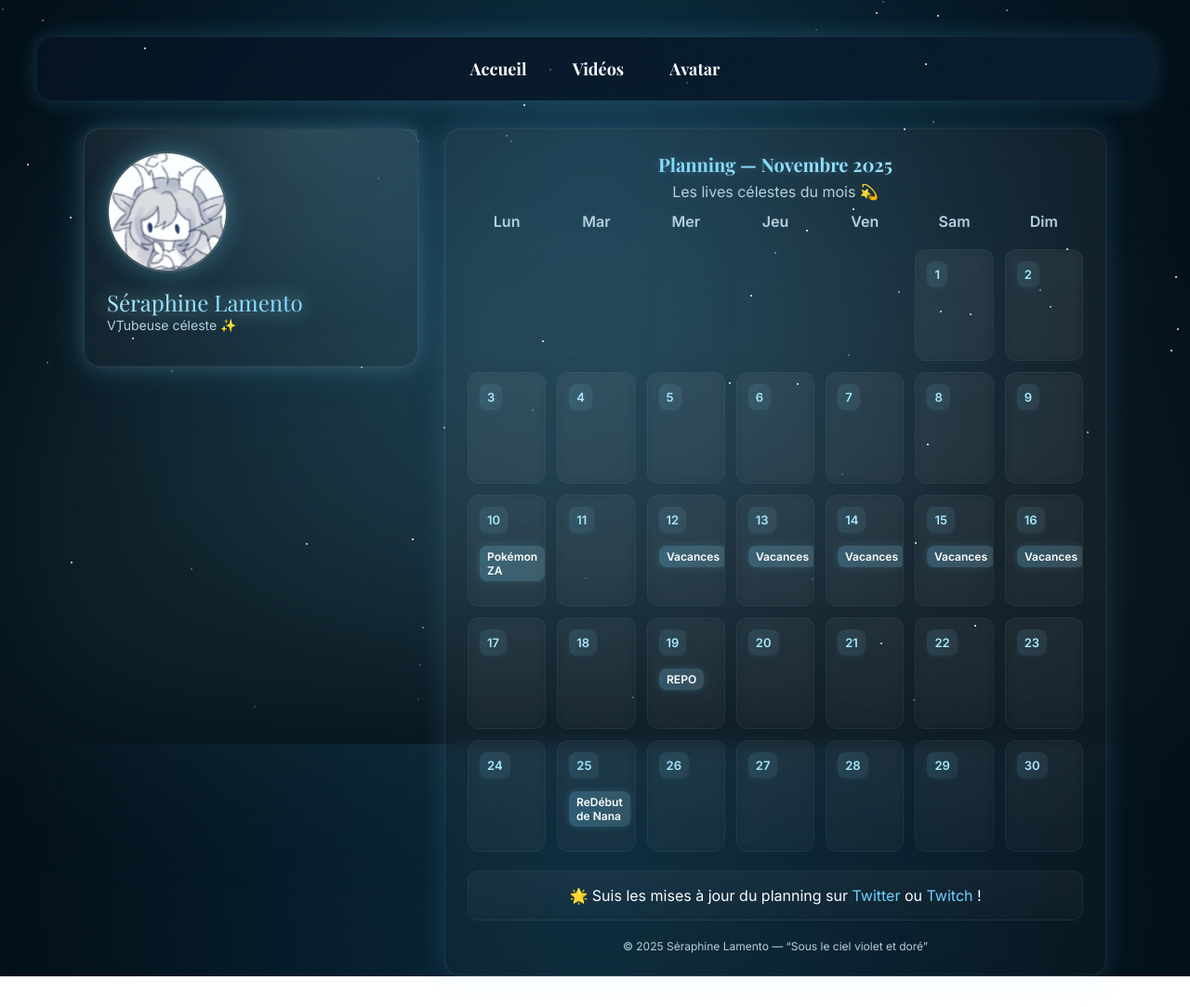
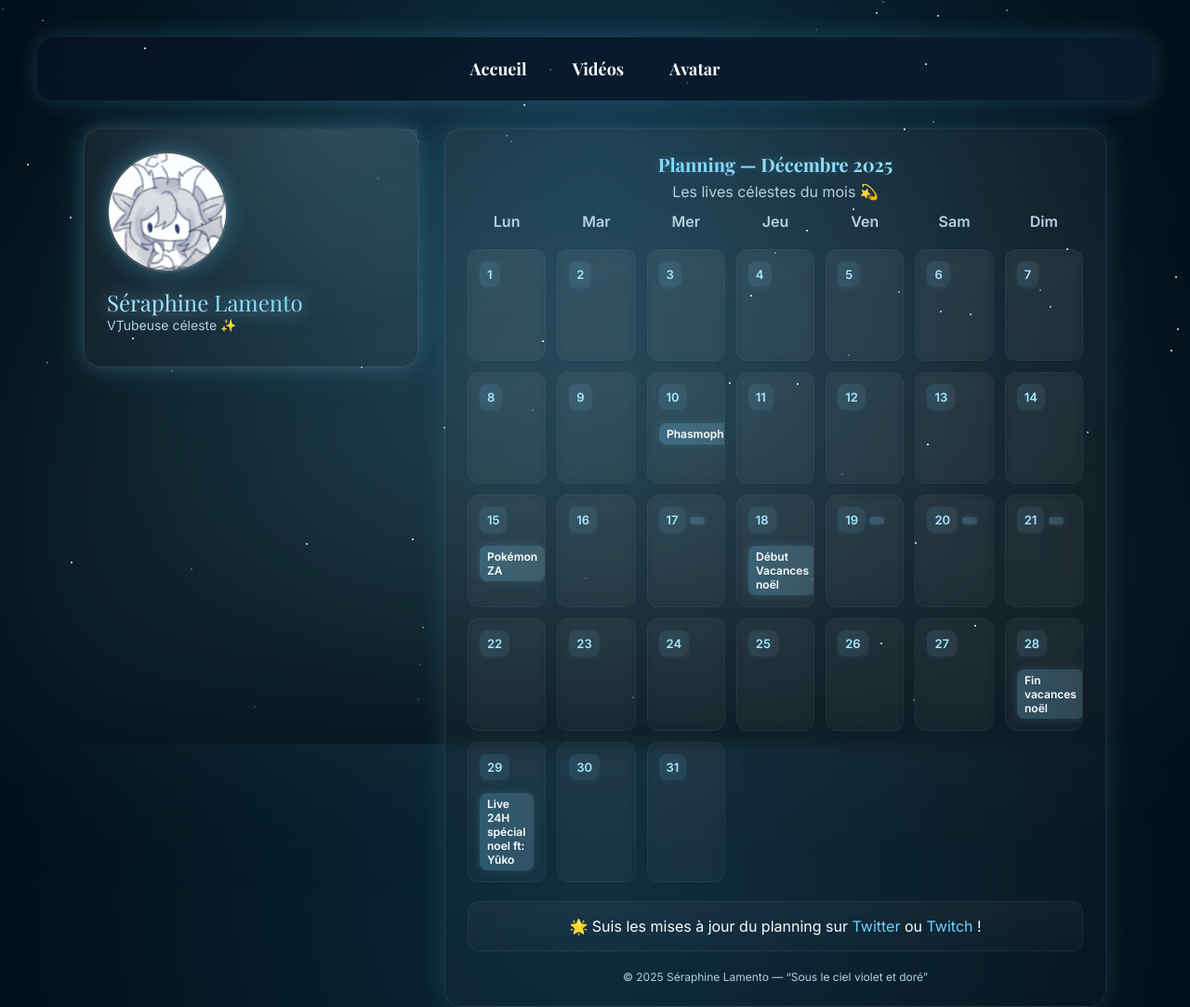
Before and after one commit to SeraraMento/Serasite, a plain HTML site: page planning.html in a window 1280 px wide. Shown: the whole page at 93% size. Before the commit the page ends 1050 px from the top, so only its background shows below. Drawn offline with nearby package versions, Linux system fonts and the light colour scheme.

Commit message:
Add files via upload

```diff
--- a/planning.html
+++ b/planning.html
@@ -35,7 +35,7 @@
         <!-- Panel principal -->
         <div class="main-panel">
             <div class="calendar-header">
-                <h3>Planning — Novembre 2025</h3>
+                <h3>Planning — Décembre 2025</h3>
                 <div class="h-sub">Les lives célestes du mois 💫</div>
             </div>
 
@@ -51,21 +51,12 @@
 
             <div class="calendar">
                 <!-- Semaine 1 -->
-                <div class="day empty"></div>
-                <div class="day empty"></div>
-                <div class="day empty"></div>
-                <div class="day empty">
-                </div>
-                <div class="day empty">
-                </div>
                 <div class="day">
                     <div class="day-number">1</div>
                 </div>
                 <div class="day">
                     <div class="day-number">2</div>
                 </div>
-
-                <!-- Semaine 2 -->
                 <div class="day">
                     <div class="day-number">3</div>
                 </div>
@@ -81,92 +72,105 @@
                 <div class="day">
                     <div class="day-number">7</div>
                 </div>
+
+                <!-- Semaine 2 -->
                 <div class="day">
                     <div class="day-number">8</div>
                 </div>
                 <div class="day">
                     <div class="day-number">9</div>
                 </div>
-
-                <!-- Semaine 3 -->
                 <div class="day">
                     <div class="day-number">10</div>
-                    <div class="live">Pokémon ZA</div>
+                    <div class="live">Phasmophobia</div>
                 </div>
                 <div class="day">
                     <div class="day-number">11</div>
                 </div>
                 <div class="day">
                     <div class="day-number">12</div>
-                    <div class="live">Vacances</div>
                 </div>
                 <div class="day">
                     <div class="day-number">13</div>
-                    <div class="live">Vacances</div>
                 </div>
                 <div class="day">
                     <div class="day-number">14</div>
-                    <div class="live">Vacances</div>
                 </div>
+
+                <!-- Semaine 3 -->
                 <div class="day">
                     <div class="day-number">15</div>
-                    <div class="live">Vacances</div>
+                    <div class="live">Pokémon ZA</div>
                 </div>
                 <div class="day">
                     <div class="day-number">16</div>
-                    <div class="live">Vacances</div>
+                </div>
+                <div class="day">
+                    <div class="day-number">17</div>
+                    <div class="live"></div>
+                </div>
+                <div class="day">
+                    <div class="day-number">18</div>
+                    <div class="live">Début Vacances noël</div>
+                </div>
+                <div class="day">
+                    <div class="day-number">19</div>
+                    <div class="live"></div>
+                </div>
+                <div class="day">
+                    <div class="day-number">20</div>
+                    <div class="live"></div>
+                </div>
+                <div class="day">
+                    <div class="day-number">21</div>
+                    <div class="live"></div>
                 </div>
 
                 <!-- Semaine 4 -->
-                <div class="day">
-                    <div class="day-number">17</div>
-                </div>
-                <div class="day">
-                    <div class="day-number">18</div>
-                </div>
-                <div class="day">
-                    <div class="day-number">19</div>
-                    <div class="live">REPO</div>
-                </div>
-                <div class="day">
-                    <div class="day-number">20</div>
-                </div>
-                <div class="day">
-                    <div class="day-number">21</div>
-                </div>
                 <div class="day">
                     <div class="day-number">22</div>
                 </div>
                 <div class="day">
                     <div class="day-number">23</div>
-
                 </div>
-
-                <!-- Semaine 5 -->
                 <div class="day">
                     <div class="day-number">24</div>
                 </div>
                 <div class="day">
                     <div class="day-number">25</div>
-                    <div class ="live">ReDébut de Nana</div>
                 </div>
                 <div class="day">
                     <div class="day-number">26</div>
-
                 </div>
                 <div class="day">
                     <div class="day-number">27</div>
-
                 </div>
                 <div class="day">
                     <div class="day-number">28</div>
+                    <div class="live">Fin vacances noël</div>
+                </div>
 
-                </div>
+                <!-- Semaine 5 -->
                 <div class="day">
                     <div class="day-number">29</div>
+                    <div class="live">Live 24H spécial noel ft: Yûko</div>
                 </div>
                 <div class="day">
                     <div class="day-number">30</div>
+                </div>
+                <div class="day">
+                    <div class="day-number">31</div>
+
+                </div>
+                <div class="day empty">
+                </div>
+                <div class="day empty">
+                </div>
+                <div class="day empty">
+
+                </div>
+                <div class="day empty">
+
                 </div>
             </div>
 
```
